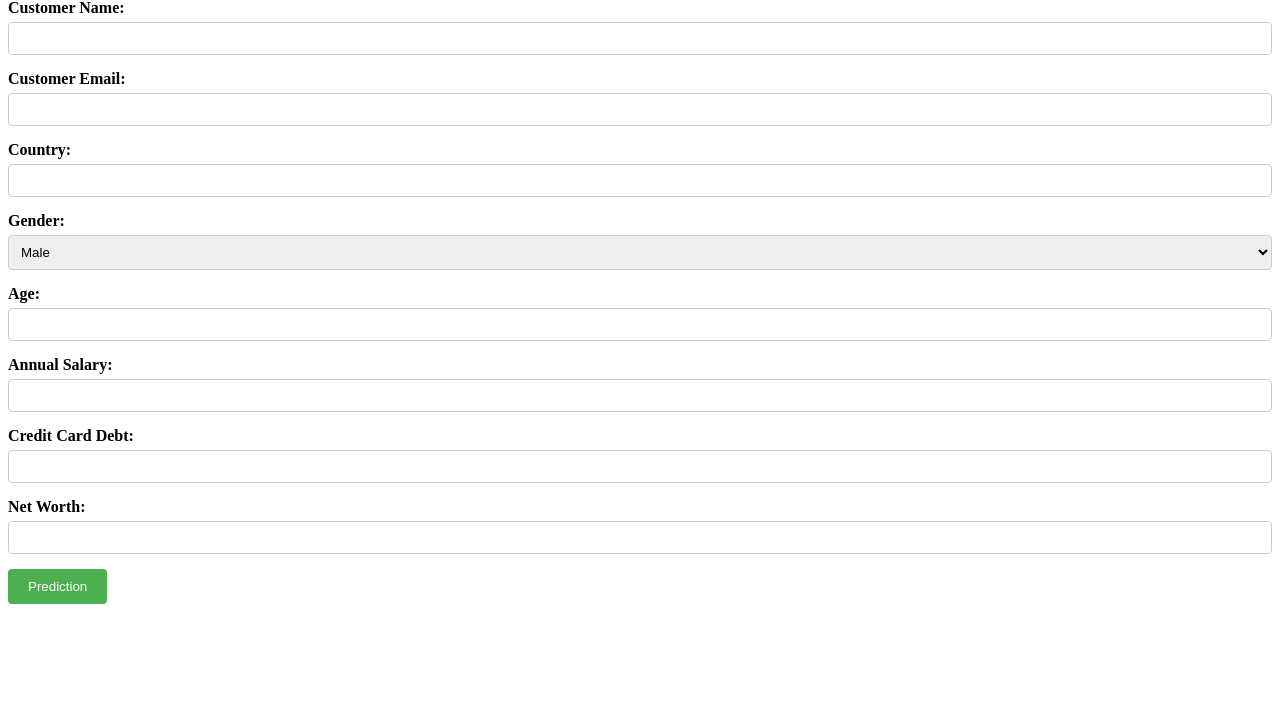
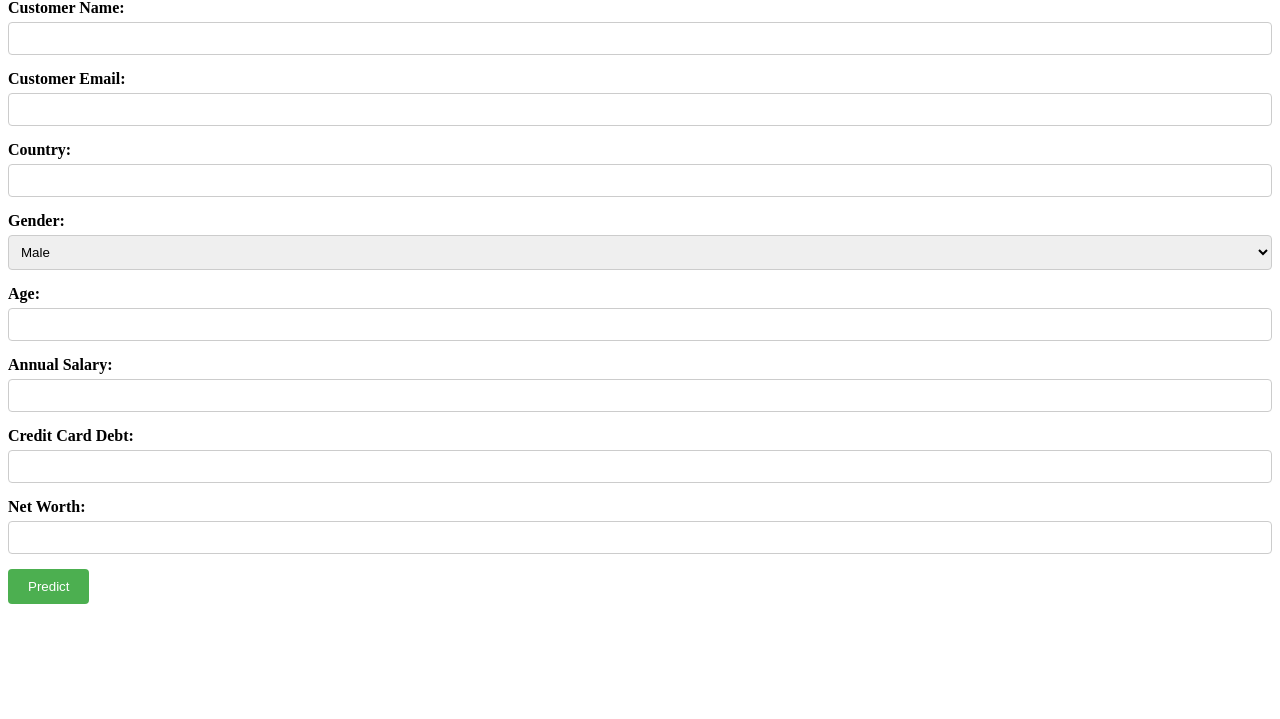
Before and after one commit to kkpdealwis/docker-sample-application, a Flask app: page / in a window 1280 px wide. Shown: the part 81-800 px from the top of the page. Run offline with Flask 3, Linux system fonts and the light colour scheme; parts of the project's set-up code (start-up, migrations or seed data) failed here and were passed over.

Commit message:
Update index.html

```diff
--- a/app/templates/index.html
+++ b/app/templates/index.html
@@ -53,7 +53,7 @@
                 <input type="number" id="net_worth" name="net_worth" required>
             </div>
 
-            <button type="submit">Prediction</button>
+            <button type="submit">Predict</button>
         </form>
 
         {% if prediction %}
```
